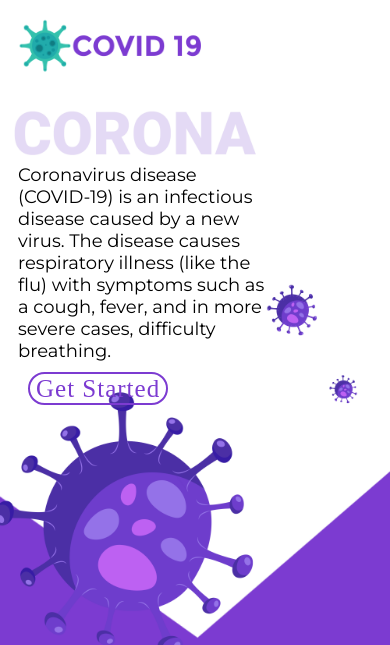
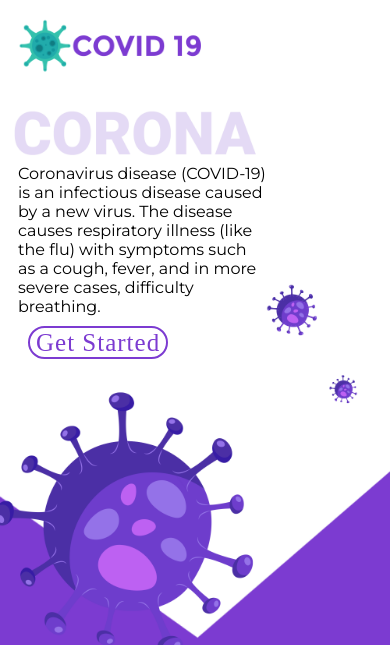
Before and after one commit to Gauravsahadev/Covid-19-Early-detection, a Flask app: page / in a window 390 px wide. Shown: the top 645 px of the page. Run offline with Flask 2, Linux system fonts and the light colour scheme.

Commit message:
media screen text updated

```diff
--- a/app/templates/landing.html
+++ b/app/templates/landing.html
@@ -74,7 +74,7 @@
                 left:10px;
                 top:100px;
                 color: black;
-                font-family: 'Montserrat';font-size: 18px;
+                font-family: 'Montserrat';font-size: 16px;
             }
             .btn-success {
             font-family: Raleway-SemiBold;
@@ -92,7 +92,7 @@
                 left:10px;
                 top:110px;
                 color: black;
-                font-family: 'Montserrat';font-size: 18px;
+                font-family: 'Montserrat';font-size: 16px;
             }
             .size{
                 width: 50%;
```
